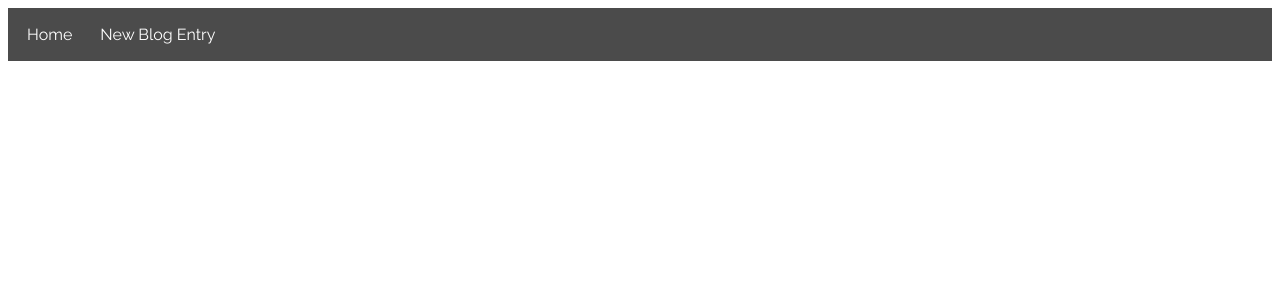
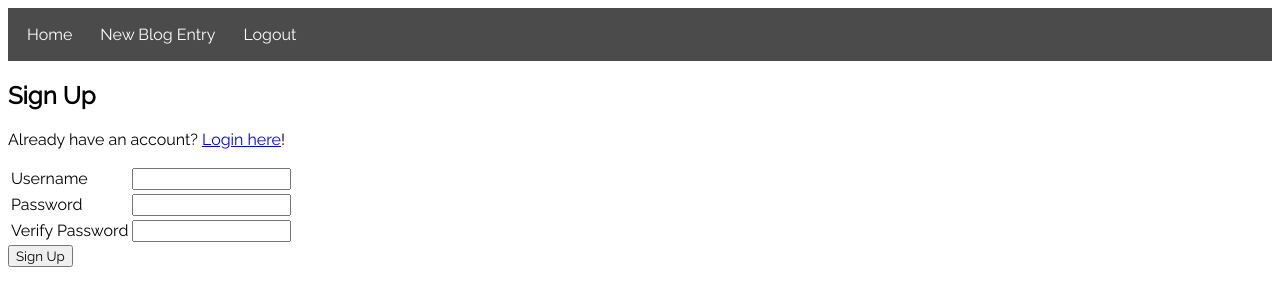
Before and after one commit to amyschremp/blogz, a Flask app: template templates/signup.html in a window 1280 px wide. Shown: the top 306 px of the page. Run offline with Flask 2, Linux system fonts and the light colour scheme; the template is opened without the code that fills it, so the values that code supplies are empty; the visitor is signed in with stand-in values (Sample User, id 1).

Commit message:
functioning User class, before request handler, added nav functionality

```diff
--- a/main.py
+++ b/main.py
@@ -15,20 +15,32 @@ class Blog(db.Model):
     body = db.Column(db.String(2000))
     owner_id = db.Column(db.Integer, db.ForeignKey('user.id'))
 
-    def __init__(self, title, body):
+    def __init__(self, title, body, owner):
         self.title = title
         self.body = body
+        self.owner = owner
+
 
 class User(db.Model):
     id = db.Column(db.Integer, primary_key = True)
-    username = db.Column(db.String(30))
-    password = db.Column(db.String(30))
+    username = db.Column(db.String(120))
+    password = db.Column(db.String(120))
     blogs = db.relationship('Blog', backref='owner')
+
+    def __init__(self, username, password):
+        self.username = username
+        self.password = password
+
+
+@app.before_request
+def require_login():
+    allowed_routes = ['login', 'signup']
+    if request.endpoint not in allowed_routes and 'username' not in session:
+        return redirect('/login')
 
 
 @app.route('/blog')
 def blog():
-    owner = User.query.filter_by(username=session['username']).first()
     entry_id = request.args.get('id')
     if entry_id:
         blog = Blog.query.get(entry_id)
@@ -37,6 +49,7 @@ def blog():
         blog_entries = Blog.query.order_by(Blog.id.desc()).all()
         return render_template('blog.html', title = "Blogz", blog_entries = blog_entries)
 
+
 @app.route('/delete', methods=['POST'])
 def delete():
     to_be_deleted = request.form['id']
@@ -44,10 +57,12 @@ def delete():
     db.session.commit()
     return redirect('/')
 
+
 @app.route('/')
 def index():
     '''convenience route'''
     return redirect('/blog')
+
 
 @app.route('/login', methods=['GET', 'POST'])
 def login():
@@ -55,16 +70,26 @@ def login():
         username = request.form['username']
         password = request.form['password']
         user = User.query.filter_by(username=username).first()
-        if user and user.password == password:
+        if not username or not password:
+            flash('Please enter a username and password.')
+        elif user and user.password == password:
             session['username'] = username
             return redirect('/')
         else:
             flash('User password incorrect, or user does not exist')
     return render_template('login.html', title='Login')
 
+
+@app.route('/logout')
+def logout():
+    del session['username']
+    return redirect('/')
+
+
 @app.route('/newpost', methods=['GET', 'POST'])
 def newpost():
     owner = User.query.filter_by(username=session['username']).first()
+
     if request.method == 'POST':
         entry_title = request.form['blog_title']
         entry_body = request.form['blog_content']
@@ -84,5 +109,31 @@ def newpost():
     return render_template('new_post.html', title = "New Blog Entry")
 
 
+@app.route('/signup', methods=['GET', 'POST'])
+def signup():
+    if request.method == 'POST':
+        username = request.form['username']
+        password = request.form['password']
+        verify = request.form['verify_password']
+        existing_user = User.query.filter_by(username=username).first()
+        if not existing_user:
+            if not username or not password or not verify:
+                flash('Please enter a username and password.')
+            elif not password == verify:
+                flash('Passwords do not match.')
+            elif len(username) > 30:
+                flash('Please enter a username of 30 characters or less.')
+            elif len(password) > 30:
+                flash('Please enter a password of 30 characters or less.')
+            else:
+                new_user = User(username, password)
+                db.session.add(new_user)
+                db.session.commit()
+                session['username'] = username
+                flash('Logged in')
+                return redirect('/blog')
+    return render_template('signup.html', title = "Sign Up for Blogz")
+
+
 if __name__ == "__main__":
     app.run()
--- a/static/style.css
+++ b/static/style.css
@@ -62,3 +62,7 @@ div h3 a:visited {
 #newpost {
     height: 30em;
 }
+
+.flashes {
+    color: red;
+}
--- a/templates/base.html
+++ b/templates/base.html
@@ -9,6 +9,13 @@
         <div class='nav'>
             <a href='/'>Home</a>
             <a href='/newpost'>New Blog Entry</a>
+            {% if 'username' not in session %}
+                <a href='/signup'>Sign Up</a>
+                <a href='/login'>Login</a>
+            {% endif %}
+            {% if 'username' in session %}
+                <a class='right' href='/logout'>Logout</a>
+            {% endif %}
         </div>
         {% block content %}
         {% endblock %}
--- a/templates/new_post.html
+++ b/templates/new_post.html
@@ -4,7 +4,7 @@
 <h1 class='label'>New Blog Post</h1>
 
 {% with messages = get_flashed_messages() %}
-    <ul>
+    <ul class='flashes'>
     {% for message in messages %}
         <li>{{message}}</li>
     {% endfor %}
@@ -12,7 +12,7 @@
 {% endwith %}
 
 <form method='POST'>
-    <table class = 'newpost' id = 'newpost'>
+    <table class='newpost' id='newpost'>
         <tr>
             <td><label for='blog_title'>Title</label></td>
             <td>
--- a/templates/signup.html
+++ b/templates/signup.html
@@ -1,4 +1,37 @@
 {% extends 'base.html' %}
 {% block content %}
 
+<h2>Sign Up</h2>
+
+<p>Already have an account? <a href='/login'>Login here</a>!</p>
+
+{% with messages = get_flashed_messages() %}
+    <ul class='flashes'>
+    {% for message in messages %}
+        <li>{{message}}</li>
+    {% endfor %}
+    </ul>
+{% endwith %}
+
+<form action='/signup' method='POST'>
+    <table>
+        <tr>
+            <td><label for='username'>Username</label>
+            </td>
+            <td><input name='username' type='text' value='{{ username }}' /></td>
+        </tr>
+        <tr>
+            <td><label for='password'>Password</label>
+            </td>
+            <td><input name='password' type='password' /></td>
+        </tr>
+        <tr>
+            <td><label for='verify_password'>Verify Password</label>
+            </td>
+            <td><input name='verify_password' type='password' /></td>
+        </tr>
+    </table>
+    <input type='submit' value='Sign Up' />
+</form>
+
 {% endblock %}
```
Also changed, not shown: templates/blog.html (+8 -0 lines), templates/login.html (+10 -0 lines).
